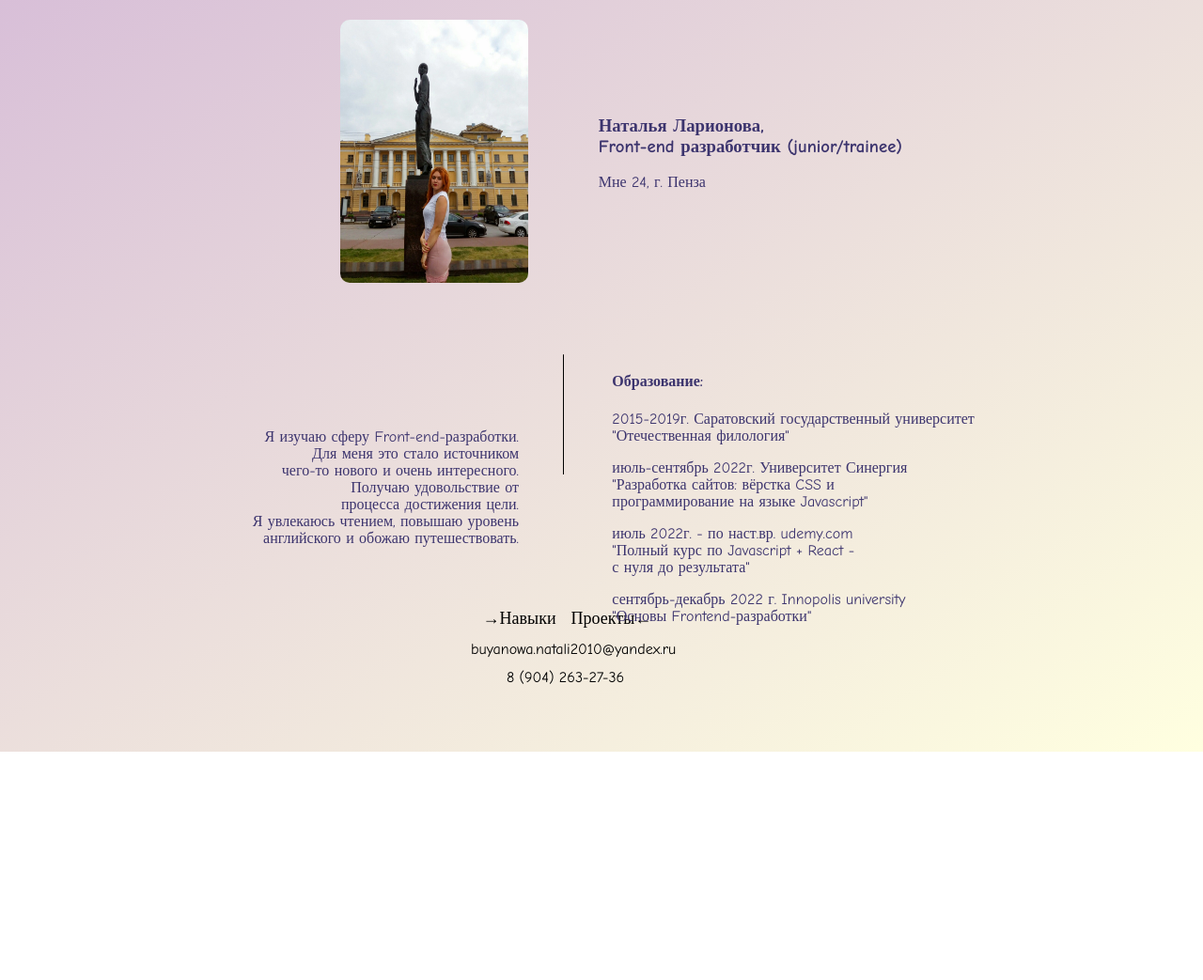
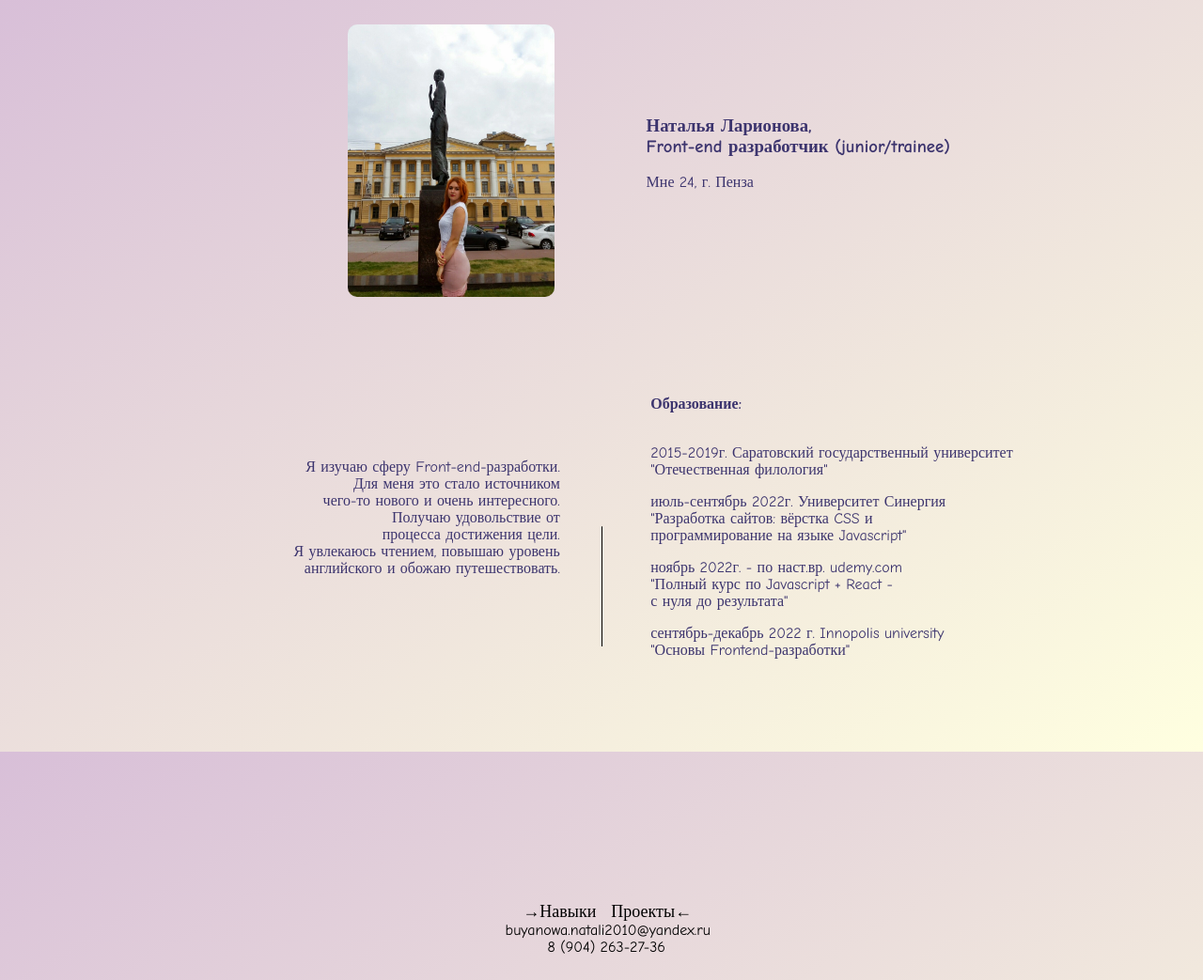
Before and after one commit to Natalya2206/Portfolio, a plain HTML site: page index.html in a window 1280 px wide. Shown: the whole page at 94% size. Before the commit the page ends 800 px from the top, so only its background shows below. Drawn offline with Linux system fonts and the light colour scheme.

Commit message:
fixed css

```diff
--- a/index.html
+++ b/index.html
@@ -9,7 +9,9 @@
 <body>
     <main>
         <div class="main">
-            <img width="200" height="280" src="./img/me.jpg" alt="photo">
+             <div class="main__img">
+                 <img width="220" height="290" src="./img/me.jpg" alt="photo">
+             </div>
              <div class="main_info">
                 <h3>Наталья Ларионова, <br>
                 Front-end разработчик (junior/trainee)</h3>
@@ -24,7 +26,7 @@
                     "Разработка сайтов: вёрстка CSS и <br>
                     программирование на языке Javascript"
                 </p>
-                <p>июль 2022г. - по наст.вр. udemy.com <br>
+                <p>ноябрь 2022г. - по наст.вр. udemy.com <br>
                     "Полный курс по Javascript + React - <br>
                     с нуля до результата"
                 </p>
@@ -49,6 +51,7 @@
         </div>
     </main>
     <footer>
+        <div class="footer">
              <div class="links">
                  <a href="./skills/skills.html">&#8594;Навыки</a>
                  <a href="./project/project.html">Проекты&#8592;</a>
@@ -59,6 +62,7 @@
              <div class="phone">
                  <a href="tel:+79042632736">8 (904) 263-27-36</a>
              </div>
+        </div>
     </footer>
 </body>
 </html>
--- a/style.css
+++ b/style.css
@@ -1,59 +1,79 @@
 body {
     background: linear-gradient(to top left, #FFFFE0, #D8BFD8) fixed;
+    margin: 0;
+    padding: 0;
+    height: 100%;
 }
 
-.main img {
+.main__img {
     position: relative;
-    margin-top: 1%;
-    margin-left: 28%;
+    margin-top: 2%;
+    margin-left: 30%;
+    width: calc(220 / 1366 * 100vw);
+    height: calc(290 / 1366 * 100vw);
+}
+
+img {
     border-radius: 10px;
+    float: right;
 }
 
 .main_info {
     position: absolute;
     font-family: Comic Sans MS, Comic Sans;
     top: 13%;
-    right: 25%;
+    right: 17%;
     color: #3c346e;
+    width: calc(400 / 1366 * 100vw);
+    height: calc(200 / 768 * 100vw);
 }
 
 .info h4 {
     font-size: 16px;
     color:#3c346e;
+    width: calc(50 / 1366 * 100vw);
+    height: calc(18 / 768 * 100vw);
 }
 
 .info {
     position: absolute;
-    top: 47%;
-    right: 19%;
+    top: 50%;
+    right: 2%;
     text-align: left;
     font-family: Comic Sans MS, Comic Sans;
     font-size: 16px;
     color: #3c346e;
+    width: calc(600 / 1366 * 100vw);
+    height: calc(128 / 768 * 100vw);
 }
 
 .separator {
-    position: relative;
-    margin-top: 5%;
-    margin-left: 26%;
+    position: absolute;
+    top: 70%;
+    left: 50%;
+    width: calc(1 / 1366 * 100vw);
+    height: calc(128 / 768 * 100vw);
 }
 
 .about_me {
     position: absolute;
-    top: 55%;
-    left: 21%;
+    top: 59%;
+    left: 18%;
     text-align: right;
     font-family: Comic Sans MS, Comic Sans;
     font-size: 16px;
     color: #3c346e;
+    width: calc(390 / 1366 * 100vw);
+    height: calc(128 / 768 * 100vw);
 }
 
-.links {
-    margin-top: 11%;
-    margin-left: 40%;
-    word-spacing: 10px;
-    font-size: 18px;
-    font-family: Comic Sans MS, Comic Sans;
+.footer {
+    position: absolute;
+    bottom: 0;
+    top: 120%;
+    left: 42%;
+    width: calc(400 / 1366 * 100vw);
+    height: calc(50 / 768 * 100vw);
 }
 
 a {
@@ -61,16 +81,20 @@ a {
     color: rgb(0, 0, 0);
 }
 
+.links {
+    word-spacing: 10px;
+    font-size: 18px;
+    font-family: Comic Sans MS, Comic Sans;
+    margin-left: 5%;
+}
+
 .mail {
-    margin-top: 1%;
-    margin-left: 39%;
     font-family: Comic Sans MS, Comic Sans;
 }
 
 .phone {
-    margin-top: 1%;
-    margin-left: 42%;
     font-family: Comic Sans MS, Comic Sans;
+    margin-left: 12%;
 }
 
 @media screen and (min-width: 1920px) {
```
Lines whose indentation alone changed are shown as unchanged.
